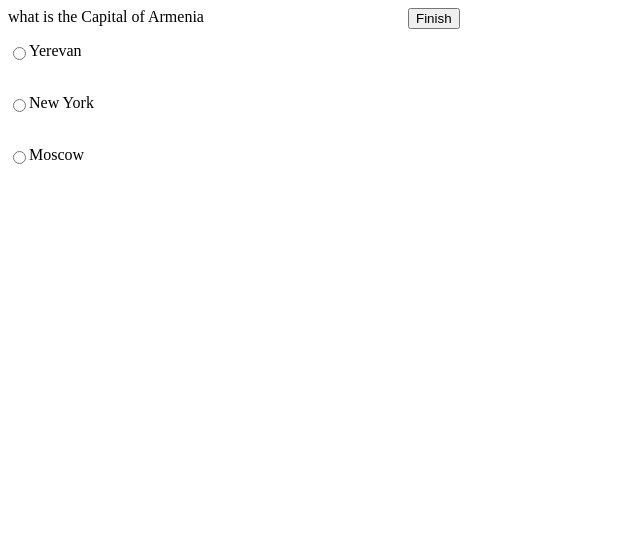
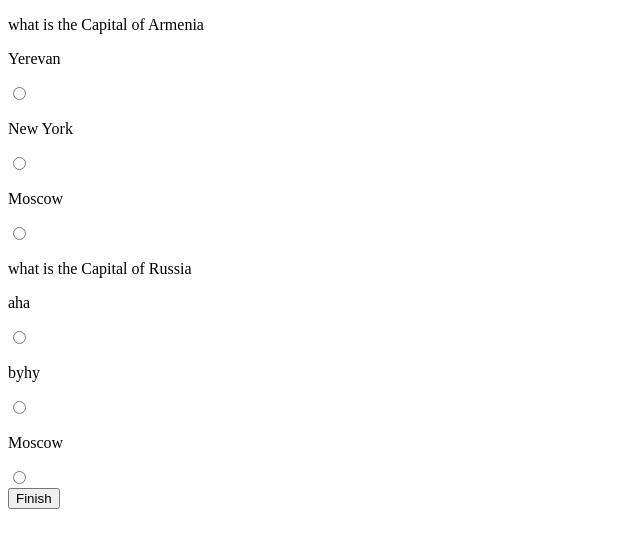
Before and after one commit to ACA-FrontendBootcamp/Frontend_Bootcamp, a plain HTML site: page Practice/Dom Promise/Radio Button/index.html in a window 1280 px wide. Shown: the whole page, without its empty margins (0-640 px from the left). Drawn offline with Linux system fonts and the light colour scheme.

Commit message:
version1

```diff
--- a/Practice/Dom Promise/Radio Button/data.js
+++ b/Practice/Dom Promise/Radio Button/data.js
@@ -6,13 +6,13 @@ let data = [
         rightAnswer: 'Yerevan',
         score: 80
     },
-    // {
-    //     id: 2,
-    //     score: 10,
-    //     question: 'what is the Capital of Russia',
-    //     answers: ['aha', 'byhy', 'Moscow'],
-    //     rightAnswer: 'Moscow',
-    // }
+    {
+        id: 2,
+        score: 10,
+        question: 'what is the Capital of Russia',
+        answers: ['aha', 'byhy', 'Moscow'],
+        rightAnswer: 'Moscow',
+    }
 ]
 
 let data1 = JSON.stringify(data)
--- a/Practice/Dom Promise/Radio Button/index.html
+++ b/Practice/Dom Promise/Radio Button/index.html
@@ -4,29 +4,9 @@
     <meta charset="UTF-8">
     <meta http-equiv="X-UA-Compatible" content="IE=edge">
     <meta name="viewport" content="width=device-width, initial-scale=1.0">
-    <link rel="stylesheet" href="style.css">
     <title>Document</title>
 </head>
 <body>
-
-        <!-- <legend>Select a maintenance drone:</legend>
-
-        <div>
-          <input type="radio" id="huey" name="drone" value="huey"
-                 checked>
-          <label for="huey">Huey</label>
-        </div>
-
-        <div>
-          <input type="radio" id="dewey" name="drone" value="dewey">
-          <label for="dewey">Dewey</label>
-        </div>
-
-        <div>
-          <input type="radio" id="louie" name="drone" value="louie">
-          <label for="louie">Louie</label>
-        </div> -->
-
     <script type = "module" src="script.js"></script>
 </body>
 </html>
--- a/Practice/Dom Promise/Radio Button/script.js
+++ b/Practice/Dom Promise/Radio Button/script.js
@@ -22,9 +22,6 @@ small hint https://www.javascripttutorial.net/javascript-dom/javascript-radio-bu
 const container = document.createElement('div');
 document.body.appendChild(container)
 container.classList.add('container')
-
-let question;
-let input
 //let data = fetch("http://192.168.10.24:3001/quiz")
 
 
@@ -35,52 +32,50 @@ function fetchFunc(){
 
 let data = fetchFunc()
 
-data.then(res =>  res = JSON.parse(res)).then(res => {
-   var finalButton = document.createElement("button")
-   question = res
- res.map (item => {
+data
+  .then((res) => (res = JSON.parse(res)))
+  .then((res) => {
 
-let legend = document.createElement('div')
-container.appendChild(legend)
-legend.classList.add('legend')
-legend.innerText = item.question;
+   let price = document.createElement("h2");
+   let finallButton = document.createElement("button");
+   finallButton.innerHTML = "Finish";
 
+   let sum = 0;
+   res.map((item) => {
 
+   let container = document.createElement("div");
+   container.setAttribute("id", item.id);
 
+   let question = document.createElement("p");
+   question.innerHTML = item.question;
+   container.appendChild(question);
 
+   let con = document.createElement("div");
+   item.answers.map((itemm) => {
+   let answer = document.createElement("p");
+   answer.innerHTML = itemm;
 
-finalButton.innerHTML = "Finish"
-finalButton.classList.add('finalButton')
+   let inp = document.createElement("input");
+   inp.type = "radio";
+   inp.name = item.id;
+   inp.setAttribute("type", "radio");
 
-item.answers.forEach(answers => {
-   console.log(answers)
-      let box = document.createElement('div')
-   legend.appendChild(box)
-   box.classList.add('box');
+   con.appendChild(answer);
+   con.appendChild(inp);
+   container.appendChild(con);
 
-    input= document.createElement('input')
-   box.appendChild(input);
-   input.type = "radio";
-   input.name = item.id
-input.value = answers
-   let task = document.createElement('p');
-   task.innerHTML = answers
-   box.appendChild(task)
-   task.classList.add('task')
+   finallButton.addEventListener("click", () => {
+     if (inp.checked) {
+      if (answer.innerHTML == item.rightAnswer) {
+         sum += item.score;
+      }
+   }
+   price.innerHTML = "scor = " + sum;
+});
 
-
-})
-
-finalButton.addEventListener("click", () =>  {
-
-
-console.log(question)
-console.log(input.value)
-
-})
-container.appendChild(finalButton)
-
-})
- }
-
-)
+});
+      document.body.appendChild(container);
+  });
+    document.body.appendChild(finallButton);
+    document.body.appendChild(price);
+  });
--- a/Practice/Dom Promise/Radio Button/style.css
+++ /dev/null
@@ -1,26 +0,0 @@
-.container{
-    display: flex;
-    flex-wrap: wrap;
-    gap: 200px;
-}
-
-.legend{
-
-    /* display: flex;
-    flex-wrap: wrap; */
-    width: 200px;
-    height: 20px;
-}
-
-.task{
-/* gap: 160px; */
-display: flex;
-flex-wrap: wrap;
-    width: 200px;
-    height: 20px;
-}
-
-.box{
-    display: flex;
-
-}
```
